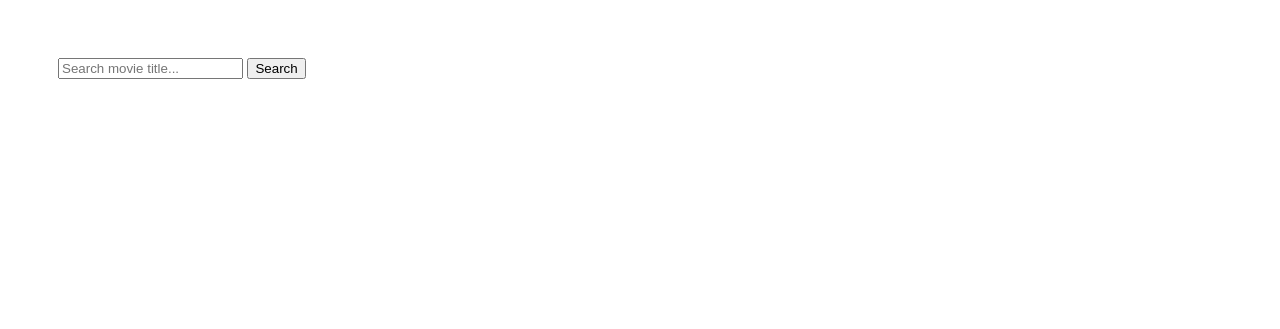
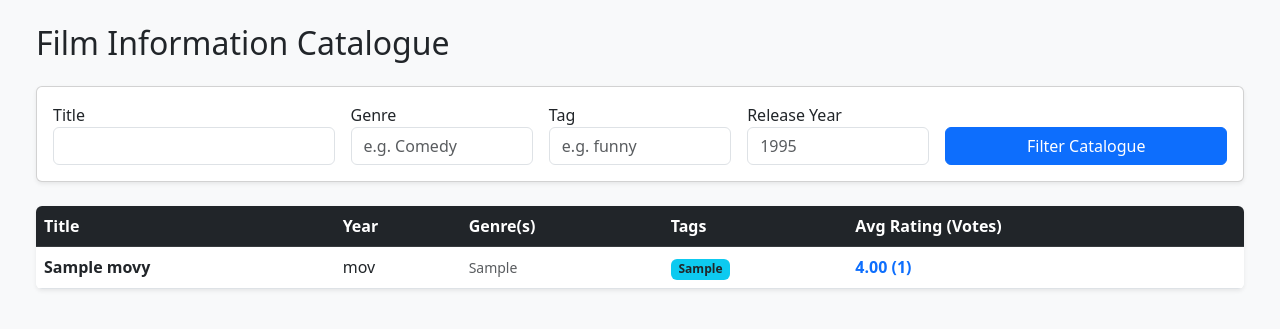
Before and after one commit to ianL123/COMP0022-database_project, a Flask app: page / in a window 1280 px wide. Shown: the top 329 px of the page. Run offline with Flask 3, Linux system fonts and the light colour scheme; tables that the repository leaves empty hold one stand-in row (values such as "Sample post").

Commit message:
updated webpage with multiple searching criteria

```diff
--- a/app.py
+++ b/app.py
@@ -3,7 +3,6 @@ from flask_sqlalchemy import SQLAlchemy
 
 app = Flask(__name__)
 
-# Note: 'db' is the hostname defined in your docker-compose.yml
 app.config['SQLALCHEMY_DATABASE_URI'] = 'mysql+pymysql://root:password123@db:3306/my_project_db'
 app.config['SQLALCHEMY_TRACK_MODIFICATIONS'] = False
 
@@ -12,32 +11,46 @@ db = SQLAlchemy(app)
 @app.route('/', methods=['GET', 'POST'])
 def index():
     results = []
-    search_query = ""
+    f_title = request.form.get('title', '')
+    f_genre = request.form.get('genre', '')
+    f_tag = request.form.get('tag', '')
+    f_year = request.form.get('year', '')
 
-    if request.method == 'POST':
-        search_query = request.form.get('query', '')
+    sql = """
+        SELECT
+            MAX(m.title) as title,
+            MAX(m.genres) as genres,
+            SUBSTRING(MAX(m.title), -5, 4) AS release_year,
+            IFNULL(MAX(r.avg_rating), 0) as avg_rating,
+            IFNULL(MAX(r.count), 0) as vote_count,
+            GROUP_CONCAT(DISTINCT t.tag SEPARATOR ', ') as all_tags
+        FROM movies m
+        LEFT JOIN average_ratings r ON m.movieId = r.movieId
+        LEFT JOIN tags t ON m.movieId = t.movieId
+        WHERE m.title LIKE :title
+          AND m.genres LIKE :genre
+          AND (:tag = '' OR t.tag LIKE :tag)
+          AND (:year = '' OR m.title LIKE :year_search)
+        GROUP BY m.movieId
+        ORDER BY avg_rating DESC
+        LIMIT 50
+    """
 
-        # We perform a JOIN on movieId to connect titles with ratings
-        # Using raw SQL text to keep it simple and match your exact table names
-        sql = """
-            SELECT m.title, r.avg_rating, r.count
-            FROM movies m
-            JOIN average_ratings r ON m.movieId = r.movieId
-            WHERE m.title LIKE :title
-            LIMIT 20
-        """
+    params = {
+        'title': f'%{f_title}%',
+        'genre': f'%{f_genre}%',
+        'tag': f'%{f_tag}%',
+        'year': f_year,
+        'year_search': f'%({f_year})%'
+    }
 
-        try:
-            results = db.session.execute(
-                db.text(sql),
-                {'title': f'%{search_query}%'}
-            ).fetchall()
-        except Exception as e:
-            print(f"Database Error: {e}")
-            results = []
+    try:
+        results = db.session.execute(db.text(sql), params).fetchall()
+    except Exception as e:
+        print(f"Error: {e}")
 
-    return render_template('index.html', results=results, query=search_query)
+    return render_template('index.html', results=results,
+                           inputs={'title': f_title, 'genre': f_genre, 'tag': f_tag, 'year': f_year})
 
 if __name__ == '__main__':
-    # host='0.0.0.0' is required to be accessible inside Docker
     app.run(host='0.0.0.0', port=5000)
--- a/templates/index.html
+++ b/templates/index.html
@@ -1,18 +1,71 @@
 <!DOCTYPE html>
 <html>
-<head><title>Movie Ratings</title></head>
-<body style="padding: 50px; font-family: sans-serif;">
-    <form method="POST">
-        <input type="text" name="query" placeholder="Search movie title..." value="{{ query }}">
-        <button type="submit">Search</button>
-    </form>
-    {% if results %}
-    <table border="1" style="margin-top:20px; width:100%; border-collapse:collapse;">
-        <tr><th>Title</th><th>Rating</th><th>Votes</th></tr>
-        {% for row in results %}
-        <tr><td>{{ row.title }}</td><td>{{ row.avg_rating }}</td><td>{{ row.count }}</td></tr>
-        {% endfor %}
-    </table>
-    {% endif %}
+<head>
+    <title>Content Strategist Dashboard</title>
+    <link href="https://cdn.jsdelivr.net/npm/bootstrap@5.3.0/dist/css/bootstrap.min.css" rel="stylesheet">
+</head>
+<body class="p-4 bg-light">
+    <div class="container-fluid">
+        <h2 class="mb-4">Film Information Catalogue</h2>
+
+        <div class="card p-3 mb-4 shadow-sm">
+            <form method="POST" class="row g-3">
+                <div class="col-md-3">
+                    <label>Title</label>
+                    <input type="text" name="title" class="form-control" value="{{ inputs.title }}">
+                </div>
+                <div class="col-md-2">
+                    <label>Genre</label>
+                    <input type="text" name="genre" class="form-control" placeholder="e.g. Comedy" value="{{ inputs.genre }}">
+                </div>
+                <div class="col-md-2">
+                    <label>Tag</label>
+                    <input type="text" name="tag" class="form-control" placeholder="e.g. funny" value="{{ inputs.tag }}">
+                </div>
+                <div class="col-md-2">
+                    <label>Release Year</label>
+                    <input type="text" name="year" class="form-control" placeholder="1995" value="{{ inputs.year }}">
+                </div>
+                <div class="col-md-3 d-flex align-items-end">
+                    <button type="submit" class="btn btn-primary w-100">Filter Catalogue</button>
+                </div>
+            </form>
+        </div>
+
+        <div class="table-responsive bg-white shadow-sm rounded">
+            <table class="table table-hover align-middle mb-0">
+                <thead class="table-dark">
+                    <tr>
+                        <th>Title</th>
+                        <th>Year</th>
+                        <th>Genre(s)</th>
+                        <th>Tags</th>
+                        <th>Avg Rating (Votes)</th>
+                    </tr>
+                </thead>
+                <tbody>
+                    {% for row in results %}
+                    <tr>
+                        <td><strong>{{ row.title }}</strong></td>
+                        <td>{{ row.release_year }}</td>
+                        <td><small class="text-muted">{{ row.genres }}</small></td>
+                        <td>
+                            {% if row.all_tags %}
+                                <span class="badge bg-info text-dark">{{ row.all_tags }}</span>
+                            {% else %}
+                                <span class="text-muted">-</span>
+                            {% endif %}
+                        </td>
+                        <td>
+                            <span class="fw-bold text-primary">
+                                {{ "%.2f"|format(row.avg_rating) }} ({{ row.vote_count }})
+                            </span>
+                        </td>
+                    </tr>
+                    {% endfor %}
+                </tbody>
+            </table>
+        </div>
+    </div>
 </body>
 </html>
```
